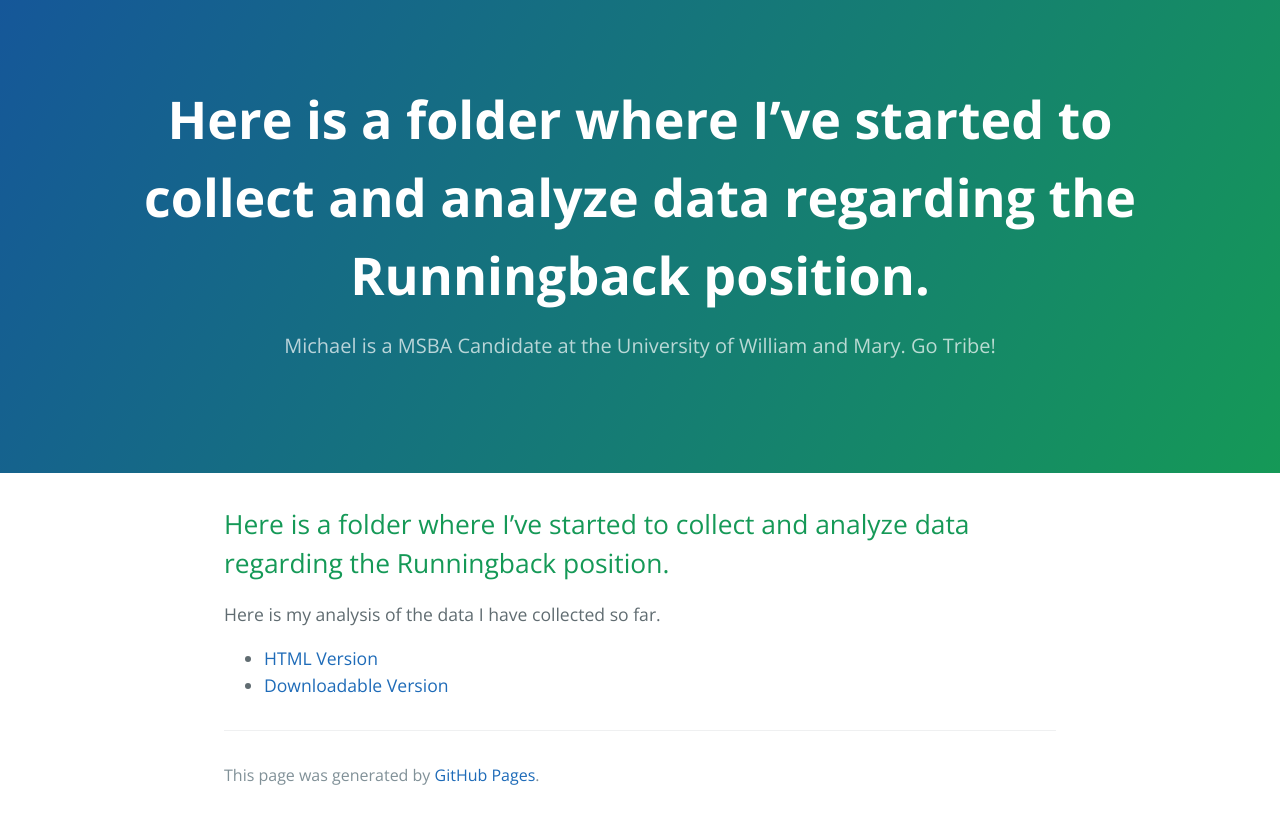
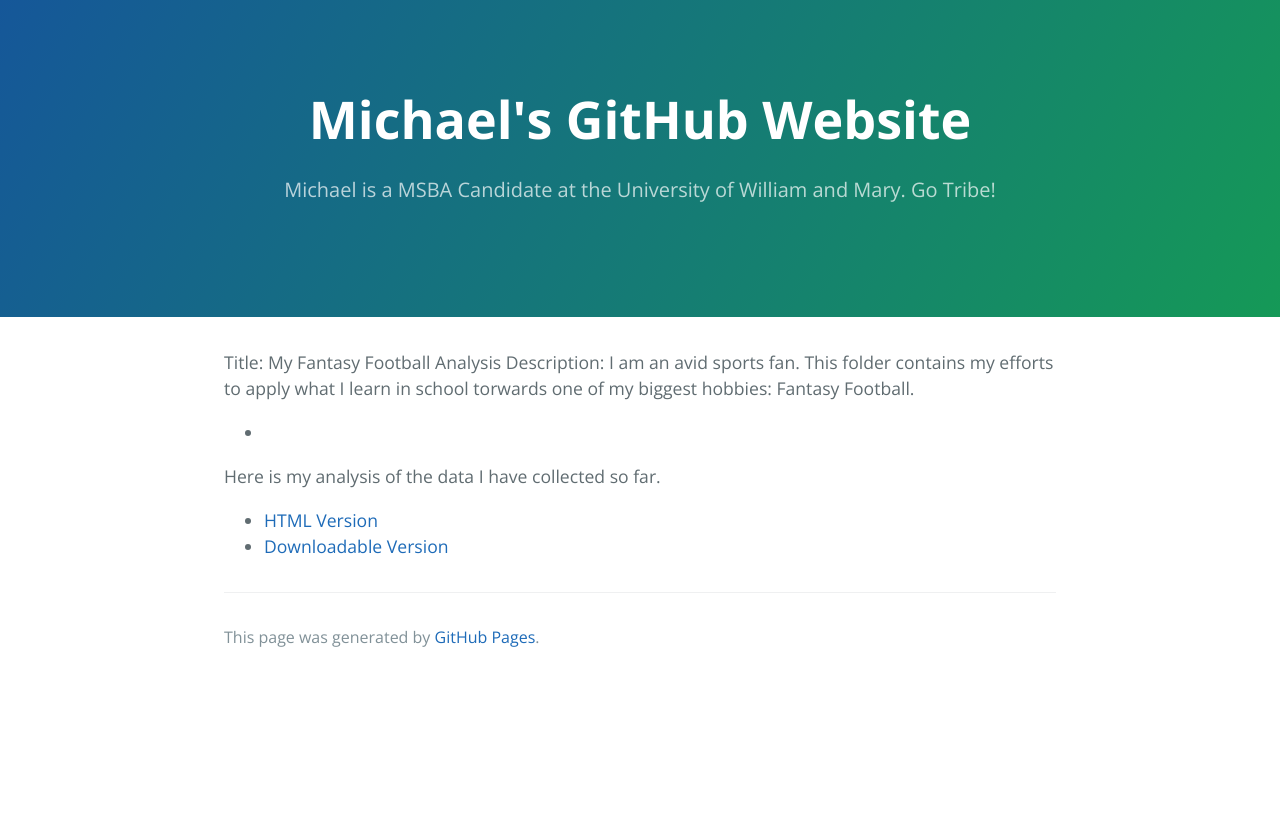
Before and after one commit to michaelpelletier22/michaelpelletier22.github.io, a Jekyll site: the page built from Fantasy Football/index.md, in a window 1280 px wide. Shown: the top 824 px of the page. Built offline with Jekyll 4.4.1, drawn with Linux system fonts in a browser that asks for light colours; our own code applies the rules of GitHub Pages for plain Markdown files.

Commit message:
Update index.md

```diff
--- a/Fantasy Football/index.md
+++ b/Fantasy Football/index.md
@@ -3,8 +3,8 @@ Title: My Fantasy Football Analysis
 Description: I am an avid sports fan. This folder contains my efforts to apply what I learn in school torwards one of my biggest hobbies: Fantasy Football.
 
 ---
-
-Here is a folder where I've started to collect and analyze data regarding the Runningback position.
+Title: My Fantasy Football Analysis
+Description: I am an avid sports fan. This folder contains my efforts to apply what I learn in school torwards one of my biggest hobbies: Fantasy Football.
 -
 
 Here is my analysis of the data I have collected so far.
```
